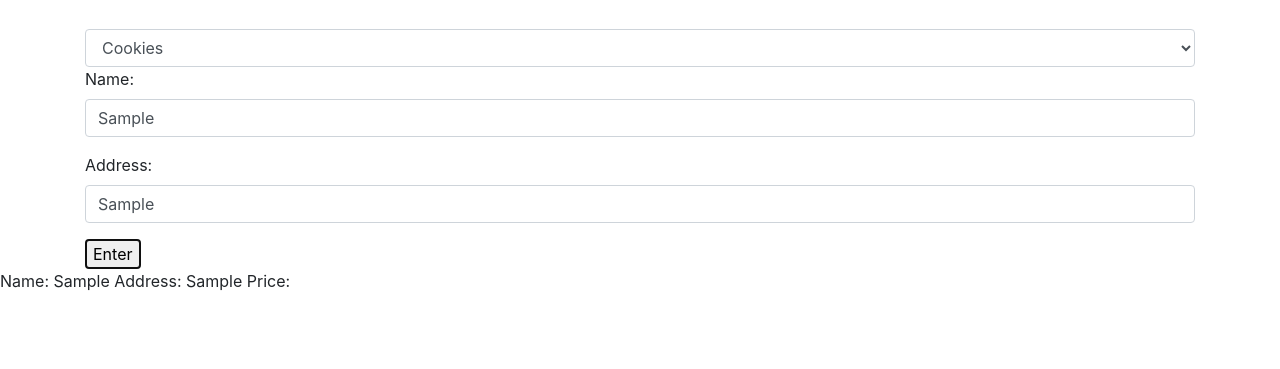
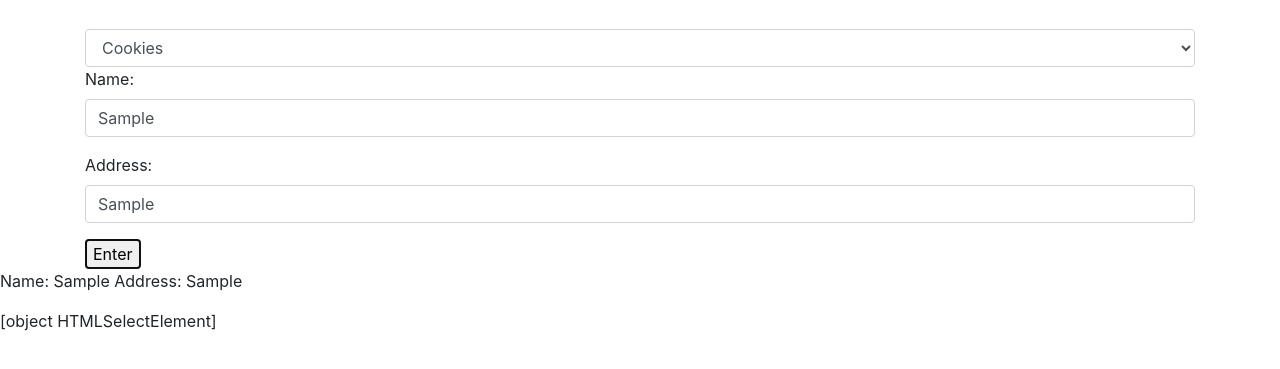
Before and after one commit to evawiedmann/marketplace, a plain HTML site: page index.html in a window 1280 px wide. Both pictures are taken after typing "Sample", "Sample" into the empty fields and a click on the button "Enter". Shown: the part 179-548 px from the top of the page. Drawn offline with Linux system fonts and the light colour scheme.

Commit message:
final commit

```diff
--- a/index.html
+++ b/index.html
@@ -32,7 +32,9 @@
   <div id="receipt">
     <p>Name: <span class ="name"></span>
       Address: <span class ="address"></span>
-    Price: <span class="item"></span></p>
+    <div id="output">
+
+    </div>
     </div>
   </body>
   </html>
--- a/js/scripts.js
+++ b/js/scripts.js
@@ -9,13 +9,14 @@ $(document).ready(function() {
     var nameInput = $("input#name").val();
     var addressInput = $("input#address").val();
     var item = $("#item").val();
-
-console.log(item);
+    var sel = document.getElementById("item");
+    console.log(sel.value);
 
     $(".name").append(nameInput);
     $(".address").append(addressInput);
 
     $("#receipt").show();
+    $("#output").text(sel);
 
     // $("#item").val()
 
```
